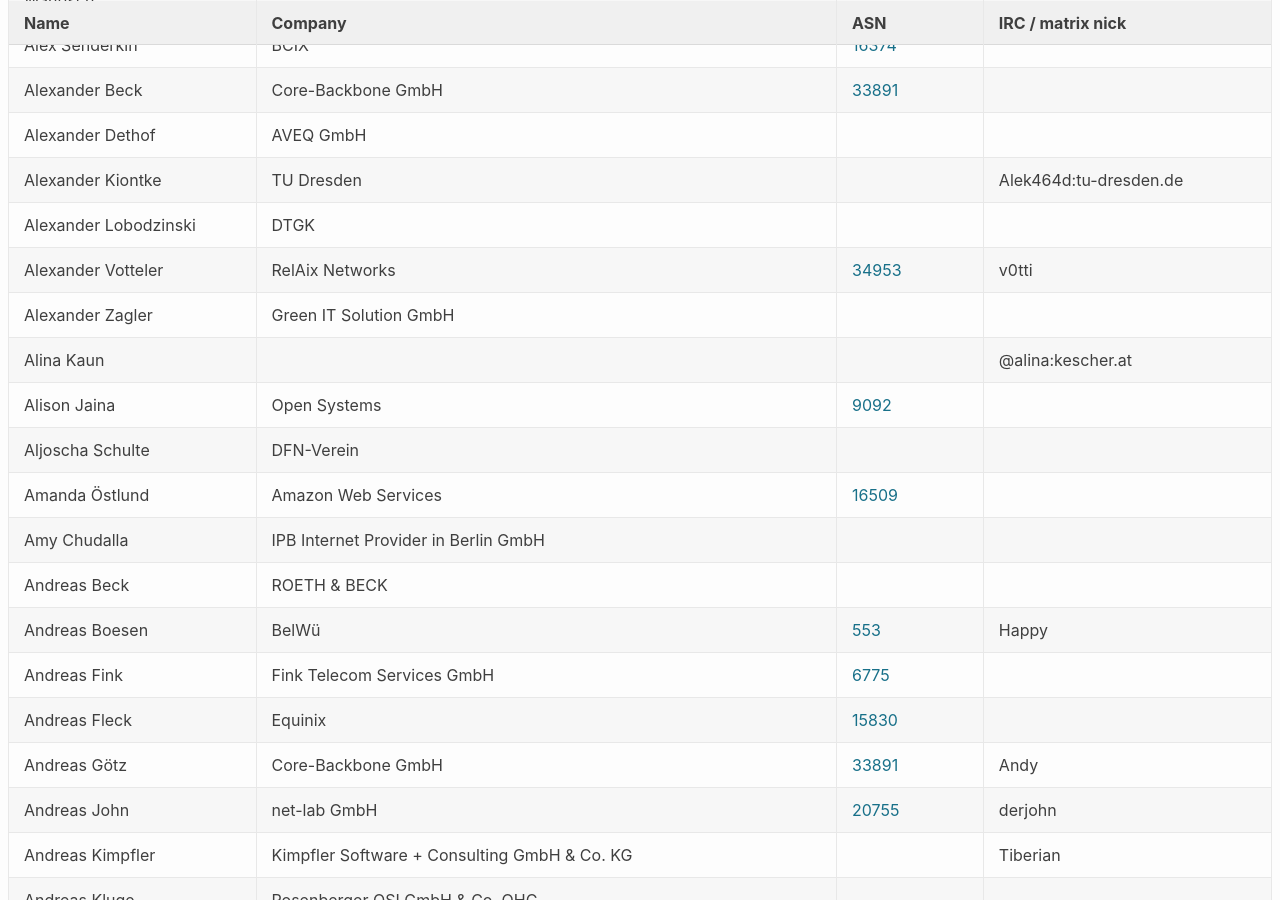
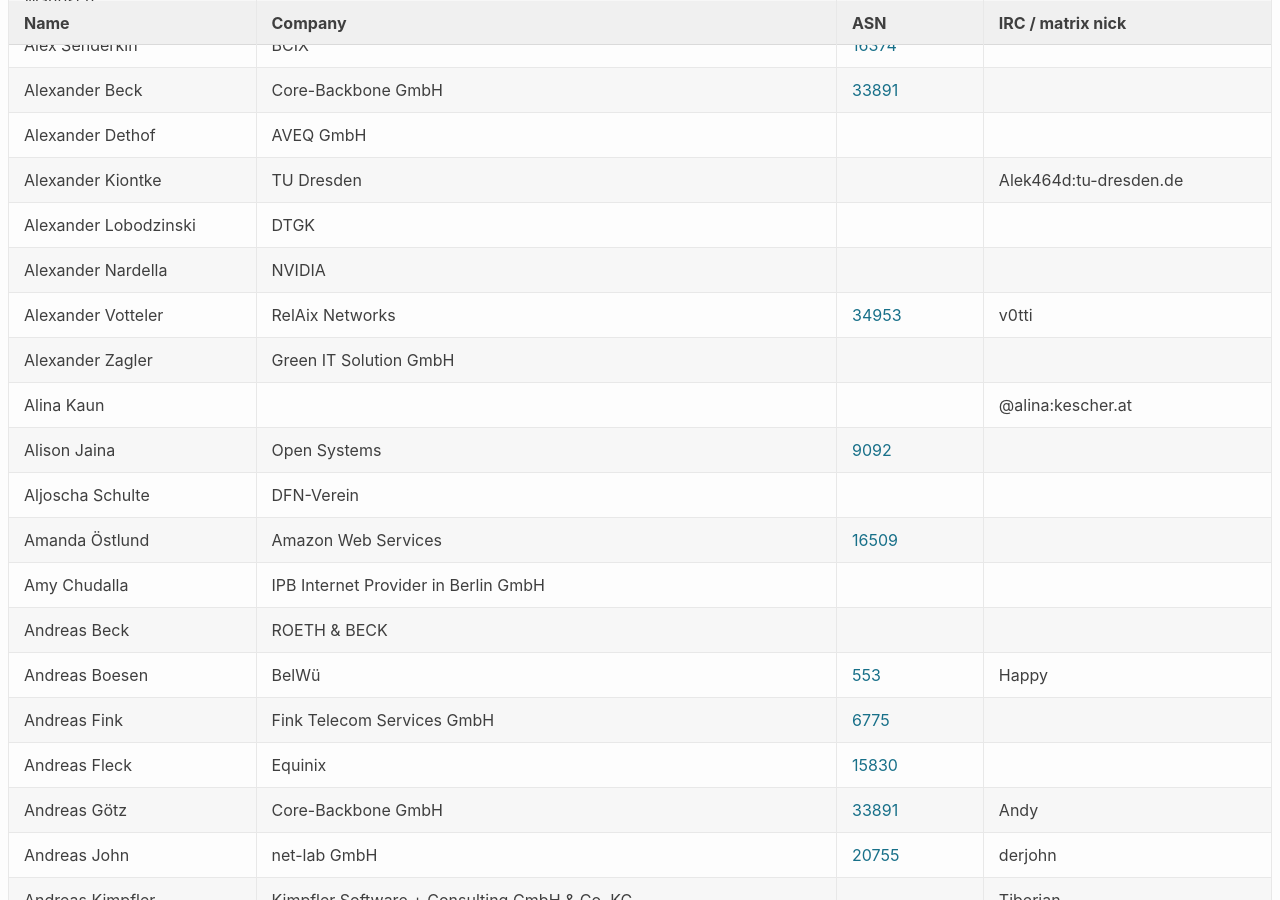
Before and after one commit to denog/pretix-attendeelist, a Jekyll site: the page built from denog16/index.markdown, in a window 1280 px wide and 900 px high, scrolled down 538 px. Built offline with Jekyll 4.4.1, drawn with Linux system fonts in a browser that asks for light colours.

Commit message:
Latest data: Wed Oct 23 16:11:14 UTC 2024

```diff
--- a/_data/attendees_denog16_onsite.json
+++ b/_data/attendees_denog16_onsite.json
@@ -78,6 +78,12 @@
     "asn": null
   },
   {
+    "name": "Alexander Nardella",
+    "company": "NVIDIA",
+    "irc": null,
+    "asn": null
+  },
+  {
     "name": "Alexander Votteler",
     "company": "RelAix Networks",
     "irc": "v0tti",
```
